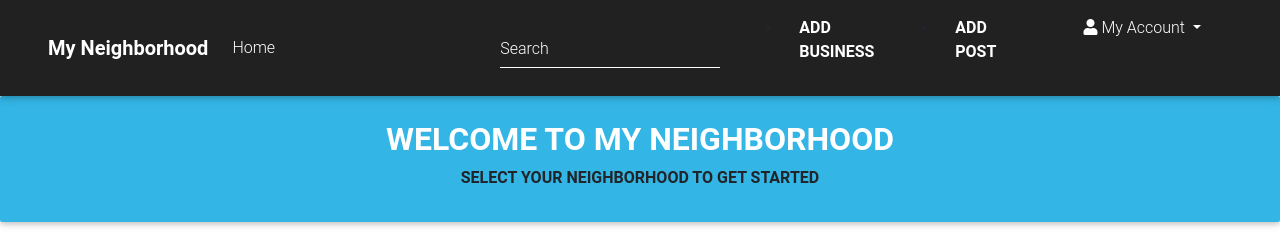
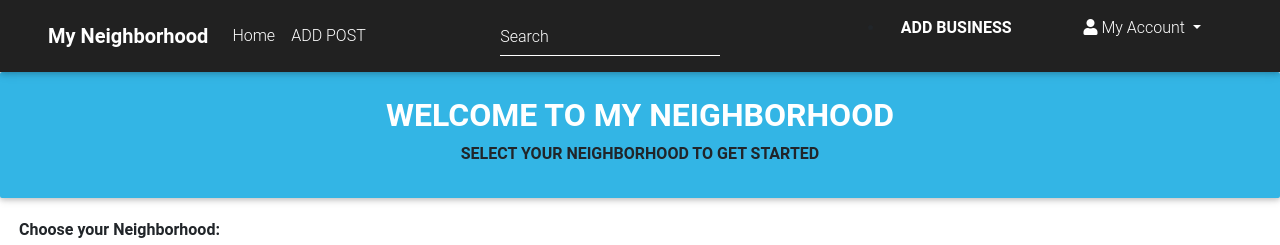
Before and after one commit to josylad/My-Neighborhood, a Django app: page / in a window 1280 px wide. Shown: the top 245 px of the page. Run offline with Django 3.2, Linux system fonts and the light colour scheme; the visitor is signed in with stand-in values (Sample User, id 1); data that the repository does not hold is empty; some libraries are stand-ins or nearby versions.

Commit message:
heroku deployement and navbar update

```diff
--- a/neighborhood/templates/navbar.html
+++ b/neighborhood/templates/navbar.html
@@ -26,9 +26,9 @@
 
         </li>
         {% if user.is_authenticated %}
-        <!-- <li class="nav-item">
-          <a class="nav-link" href="#!">SUBMIT YOUR SITE </a>
-        </li> -->
+        <li class="nav-item">
+          <a class="nav-link" href="{%url 'new-post'%}"> ADD POST </a>
+        </li>
         {% endif %}
         <!-- <li class="nav-item">
           <a class="nav-link" href="#">Pricing</a>
@@ -51,12 +51,7 @@
                 <li class="nav-item">
                   <a class="nav-link font-weight-bold text-white " href="{%url 'new-business'%}">ADD BUSINESS</a>
                 </li>
-              </ul>
-              <ul>
-                <li class="nav-item">
-                    <a class="nav-link font-weight-bold text-white" href="{%url 'new-post'%}">ADD POST</a>
-                  </li>
-              </ul>
+                </ul>
               <ul>
                 <li class="dropdown list-unstyled text-white">
                     <a class="nav-link dropdown-toggle" id="navbarDropdownMenuLink-4" data-toggle="dropdown"
```
